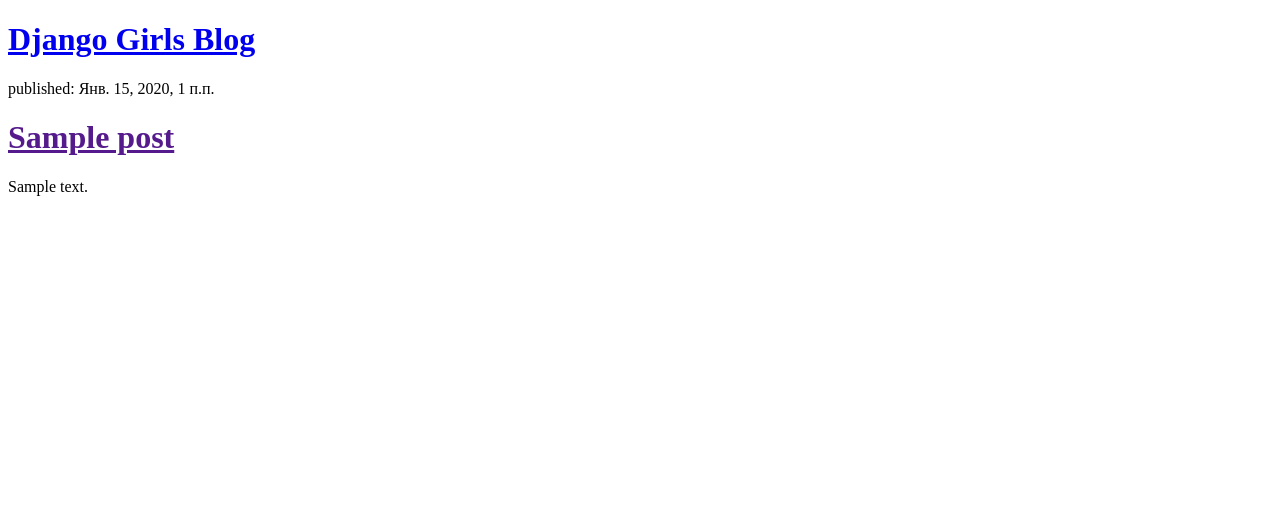
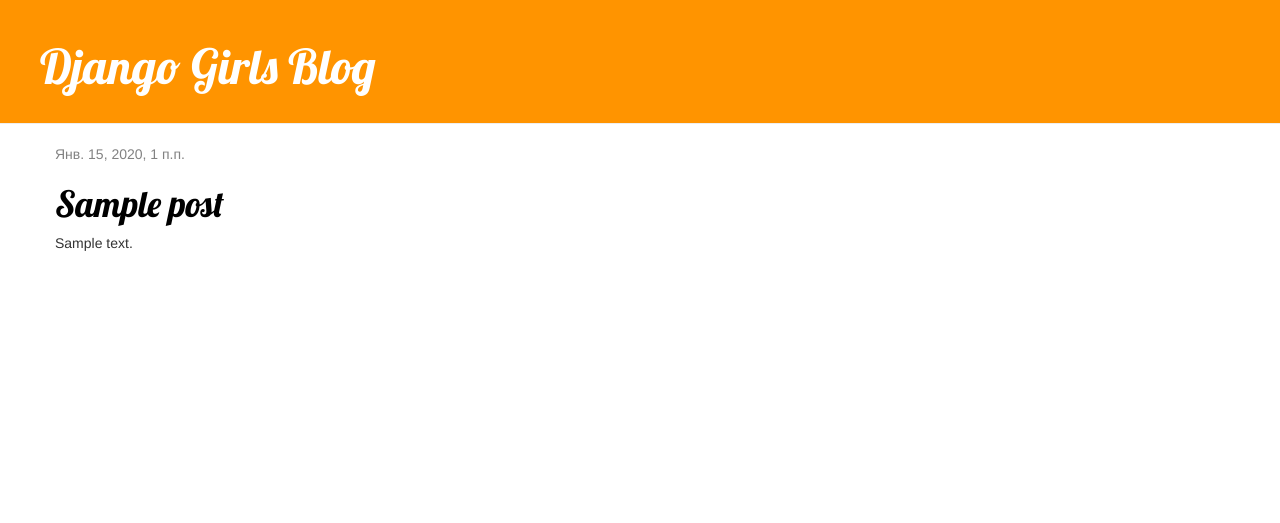
Before and after one commit to kkawalski/my-first-blog, a Django app: template blog/templates/blog/post_list.html in a window 1280 px wide. Shown: the top 523 px of the page. Run offline with Django 3.2, Linux system fonts and the light colour scheme; the template is opened without the code that fills it: values that come from a table or form of the project are taken from there, others are empty; tables that the repository leaves empty hold one stand-in row (values such as "Sample post"); some libraries are stand-ins or nearby versions.

Commit message:
Added view and template for detailed blog post as well as CSS for the site.

```diff
--- /dev/null
+++ b/blog/static/css/blog.css
@@ -0,0 +1,46 @@
+.page-header {
+    background-color: #ff9400;
+    margin-top: 0;
+    padding: 20px 20px 20px 40px;
+}
+
+.page-header h1, .page-header h1 a, .page-header h1 a:visited, .page-header h1 a:active {
+    color: #ffffff;
+    font-size: 36pt;
+    text-decoration: none;
+}
+
+.content {
+    margin-left: 40px;
+}
+
+h1, h2, h3, h4 {
+    font-family: 'Lobster', cursive;
+}
+
+.date {
+    color: #828282;
+}
+
+.save {
+    float: right;
+}
+
+.post-form textarea, .post-form input {
+    width: 100%;
+}
+
+.top-menu, .top-menu:hover, .top-menu:visited {
+    color: #ffffff;
+    float: right;
+    font-size: 26pt;
+    margin-right: 20px;
+}
+
+.post {
+    margin-bottom: 70px;
+}
+
+.post h1 a, .post h1 a:visited {
+    color: #000000;
+}
--- /dev/null
+++ b/blog/templates/blog/base.html
@@ -0,0 +1,25 @@
+<!DOCTYPE html>
+{% load static %}
+<html lang="en">
+    <head>
+        <meta charset="UTF-8">
+        <title>Django Girls blog</title>
+        <link rel="stylesheet" href="//maxcdn.bootstrapcdn.com/bootstrap/3.2.0/css/bootstrap.min.css">
+        <link rel="stylesheet" href="//maxcdn.bootstrapcdn.com/bootstrap/3.2.0/css/bootstrap-theme.min.css">
+        <link href='//fonts.googleapis.com/css?family=Lobster&subset=latin,latin-ext' rel='stylesheet' type='text/css'>
+        <link rel="stylesheet" href="{% static 'css/blog.css' %}">
+    </head>
+    <body>
+        <div class="page-header">
+            <h1><a href="/">Django Girls Blog</a></h1>
+        </div>
+        <div class="content container">
+            <div class="row">
+                <div class="col-md-8">
+                {% block content %}
+                {% endblock %}
+                </div>
+            </div>
+        </div>
+    </body>
+</html>
--- a/blog/templates/blog/post_list.html
+++ b/blog/templates/blog/post_list.html
@@ -1,20 +1,14 @@
 <!DOCTYPE html>
-<html lang="en">
-<head>
-    <meta charset="UTF-8">
-    <title>Django Girls blog</title>
-</head>
-<body>
-    <div>
-        <h1><a href="/">Django Girls Blog</a></h1>
-    </div>
+{%extends 'blog/base.html' %}
 
+{% block content %}
     {% for post in posts %}
-        <div>
-            <p>published: {{ post.published_date }}</p>
-            <h1><a href="">{{ post.title }}</a></h1>
+        <div class="post">
+            <div class="date">
+                {{ post.published_date }}
+            </div>
+            <h1><a href="{% url 'post_detail' pk=post.pk %}">{{ post.title }}</a></h1>
             <p>{{ post.text|linebreaksbr }}</p>
         </div>
     {% endfor %}
-</body>
-</html>
+{% endblock %}
--- a/blog/urls.py
+++ b/blog/urls.py
@@ -4,4 +4,5 @@
 
 urlpatterns = [
     path('', views.post_list, name='post_list'),
+    url(r'^post/(?P<pk>\d+)/$', views.post_detail, name='post_detail'),
 ]
--- a/blog/views.py
+++ b/blog/views.py
@@ -1,4 +1,4 @@
-from django.shortcuts import render
+from django.shortcuts import render, get_object_or_404
 from django.utils import timezone
 from .models import Post
 # Create your views here.
@@ -8,3 +8,7 @@
     posts = Post.objects.filter(published_date__lte=timezone.now()).\
         order_by('published_date')
     return render(request, 'blog/post_list.html', {'posts': posts})
+
+def post_detail(request, pk):
+    post = get_object_or_404(Post, pk=pk)
+    return render(request, 'blog/post_detail.html', {'post': post})
```
Also changed, not shown: blog/templates/blog/post_detail.html (added, +13 -0 lines).
